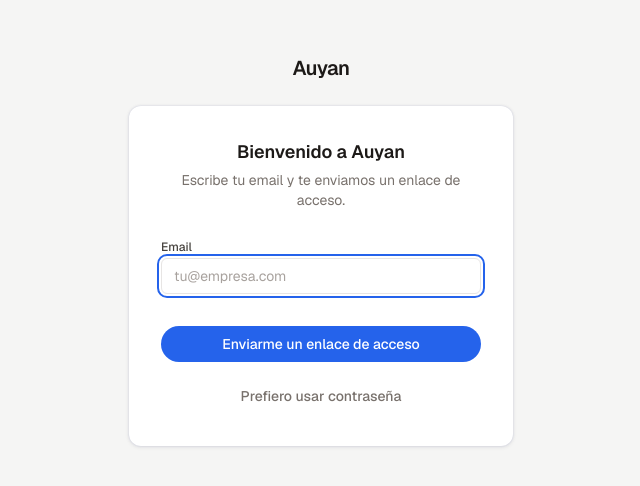
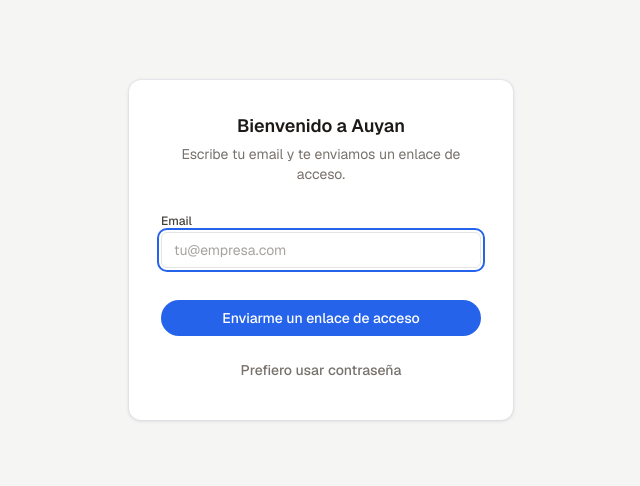
Before and after one commit to Auyan-ai/platform, a Next.js app in the folder apps/web/: page /login in a window 1280 px wide. Shown: the part 150-636 px from the top of the page, without its empty margins (319-959 px from the left). Built offline with nearby package versions, Linux system fonts and the light colour scheme; no server answers.

Commit message:
fix: quita la marca "Auyan" sobre la tarjeta de las pantallas de auth

```diff
--- a/apps/web/app/(auth)/layout.tsx
+++ b/apps/web/app/(auth)/layout.tsx
@@ -1,7 +1,6 @@
 export default function AuthLayout({ children }: { children: React.ReactNode }) {
   return (
-    <div className="flex min-h-screen flex-col items-center justify-center gap-6 bg-surface-muted p-4">
-      <span className="text-xl font-semibold tracking-tight text-foreground">Auyan</span>
+    <div className="flex min-h-screen flex-col items-center justify-center bg-surface-muted p-4">
       {children}
     </div>
   )
```
